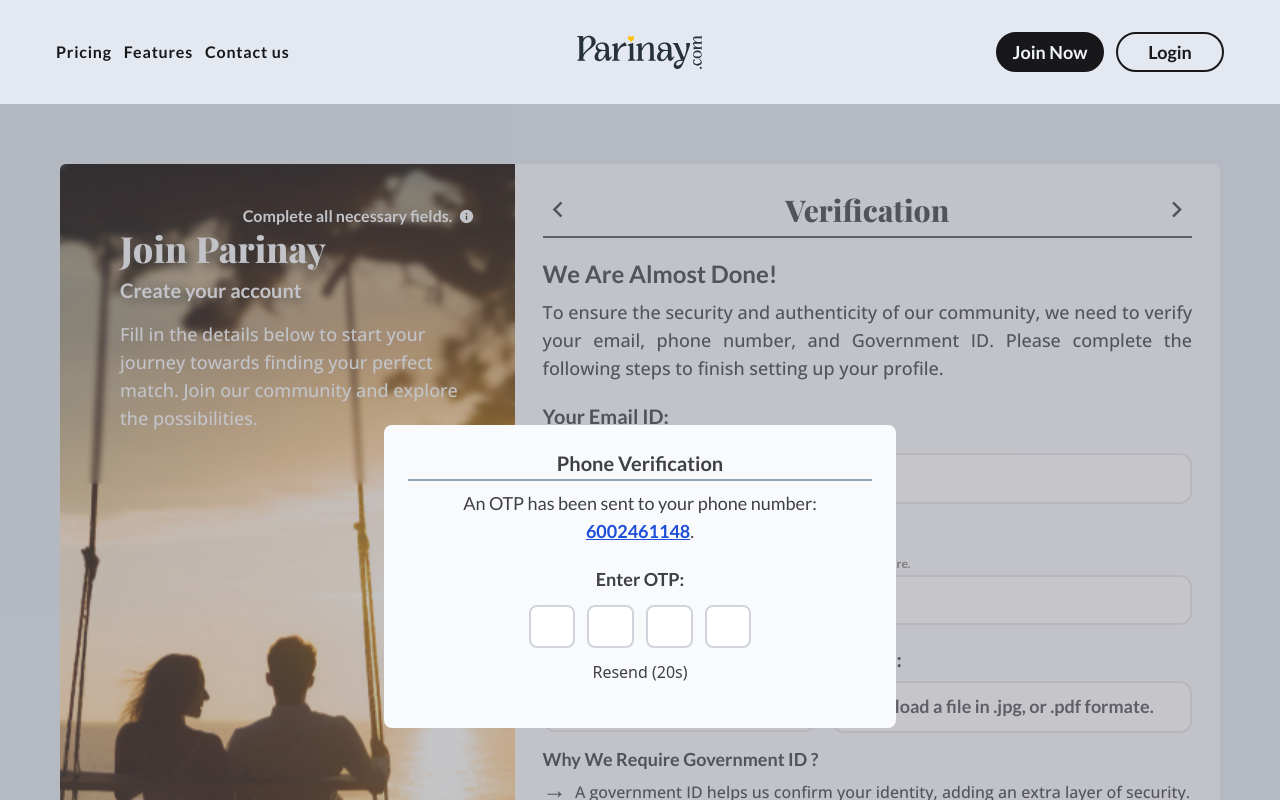
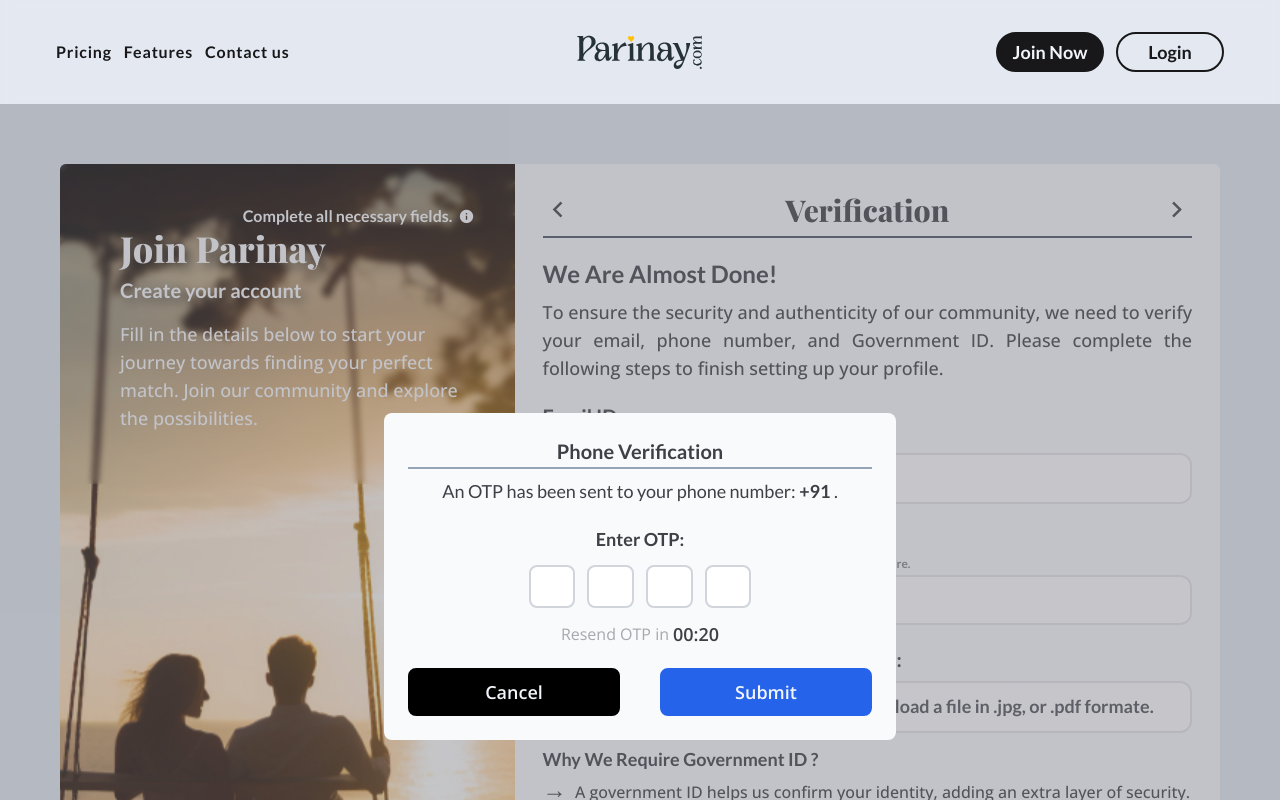
Before and after one commit to JyotiInHex/Parinay, a React (Create React App) app: page /register in a window 1280 px wide. Shown: the top 800 px of the page. Built offline with nearby package versions, Linux system fonts and the light colour scheme; the HTML template or start-up script is replaced by a standard one; a web font is replaced by a local one.

Commit message:
new update

```diff
--- /dev/null
+++ b/src/auth/fromStructure.jsx
@@ -0,0 +1,38 @@
+export const registrationFormState = {
+    profileFor: "",
+    fName: "",
+    lName: "",
+    gender: "",
+    religion: "",
+    community: "",
+    email: "",
+    phoneNumber: "",
+    DOB: "",
+    livingIn: "",
+    address: "",
+    zipCode: "",
+    marital: "",
+    diet: "",
+    height: "",
+    hobbies: "",
+    mostLikes: "",
+    pet: "",
+    qualifications: "",
+    collegeName: "",
+    workWith: "",
+    jobRole: "",
+    additionalJobRole: "",
+    annualIncome: "",
+    profileImg: "",
+    aboutSelf: "",
+    familyType: "",
+    familyValue: "",
+    familySocialStatus: "",
+    livingInWithFamily: "",
+    fatherStatus: "",
+    motherStatus: "",
+    siblingsType: "",
+    siblingsNum: "",
+    GovIdType: "",
+    GovIdDoc: "",
+}
--- a/src/auth/register.jsx
+++ b/src/auth/register.jsx
@@ -1,6 +1,7 @@
-import React, { useEffect, useState } from "react";
+import React, { useEffect, useRef, useState } from "react";
 import registerBg from "../assets/registration-1.webp";
 import validation from "./validation";
+import { registrationFormState } from "./fromStructure";
 import {
   profileFor,
   genders,
@@ -30,44 +31,8 @@
   });
 
   const [step, setStep] = useState(7);
-  const [formData, setFormData] = useState({
-    profileFor: "",
-    fName: "",
-    lName: "",
-    gender: "",
-    religion: "",
-    community: "",
-    email: "paragjyoti43d@gmail.com",
-    phoneNumber: "6002461148",
-    DOB: "",
-    livingIn: "",
-    address: "",
-    zipCode: "",
-    marital: "",
-    diet: "",
-    height: "",
-    hobbies: "",
-    mostLikes: "",
-    pet: "",
-    qualifications: "",
-    collegeName: "",
-    workWith: "",
-    jobRole: "",
-    additionalJobRole: "",
-    annualIncome: "",
-    profileImg: "",
-    aboutSelf: "",
-    familyType: "",
-    familyValue: "",
-    familySocialStatus: "",
-    livingInWithFamily: "",
-    fatherStatus: "",
-    motherStatus: "",
-    siblingsType: "",
-    siblingsNum: "",
-    GovIdType: "",
-    GovIdDoc: "",
-  });
+  const [formData, setFormData] = useState(registrationFormState);
+  const [otp, setOtpPin] = useState(new Array(4).fill(""));
   const [profilePic, setProfilePic] = useState(null);
   const [documentName, setDocName] = useState("");
   const [animation, setAnimation] = useState("");
@@ -76,6 +41,25 @@
   const [errors, setErrors] = useState({});
   const [otpPopUp, setOtpPopup] = useState(true);
   const currentError = validation(step, formData);
+  const [timeRemains, setTimerUpdate] = useState(20);
+
+  function selector(elem) {
+    return document.querySelector(elem);
+  }
+
+  const handleNext = () => {
+    if (Object.keys(currentError).length > 0) {
+      setErrors(currentError);
+    } else {
+      setAnimation("animate-slide-left");
+      setStep(step + 1);
+    }
+  };
+
+  const handlePrev = () => {
+    setAnimation("animate-slide-right");
+    step === 0 ? setStep(0) : setStep(step - 1);
+  };
 
   const handleChange = (e) => {
     const { name, value, files } = e.target;
@@ -105,20 +89,6 @@
     setToggleDropdown(false);
   };
 
-  const handleNext = () => {
-    if (Object.keys(currentError).length > 0) {
-      setErrors(currentError);
-    } else {
-      setAnimation("animate-slide-left");
-      setStep(step + 1);
-    }
-  };
-
-  const handlePrev = () => {
-    setAnimation("animate-slide-right");
-    step === 0 ? setStep(0) : setStep(step - 1);
-  };
-
   const handleProceed = () => {
     if (Object.keys(currentError).length > 0) {
       setErrors(currentError);
@@ -126,6 +96,37 @@
     } else {
       setOtpPopup(true);
     }
+
+  };
+
+  const handleOtpChange = (element, index) => {
+    let newOtp = [...otp];
+    newOtp[index] = element.value;
+    setOtpPin(newOtp);
+
+    if (element.value !== "" && index < 3) {
+      selector(`#otp-${index + 1}`).focus();
+    }
+  };
+
+  const handleKeyDown = (e, index) => {
+    if (
+      (e.key === "Backspace" && index > 0 && !otp[index]) ||
+      (e.key === "ArrowLeft" && index > 0)
+    ) {
+      selector(`#otp-${index - 1}`).focus();
+    } else if (e.key === "ArrowRight" && index < 3) {
+      selector(`#otp-${index + 1}`).focus();
+    }
+  };
+
+  const handleCancel = (e) => {
+    setFormData(registrationFormState);
+    setProfilePic("");
+    setDocName("");
+    setOtpPin("");
+    // setStep(1);
+    setOtpPopup(false);
   };
 
   const handleSubmission = (e) => {
@@ -161,11 +162,7 @@
               possibilities.
             </p>
           </div>
-          <form
-            className="registrationForm w-full h-auto bg-slate-50 rounded-r-md overflow-x-clip"
-            method="POST"
-            onSubmit={handleSubmission}
-          >
+          <form className="registrationForm w-full h-auto bg-slate-50 rounded-r-md overflow-x-clip">
             <div className="relative w-full h-fit transition-all p-7 flex text-zinc-700">
               {step === 1 && (
                 <fieldset className={`${animation} w-full min-w-full h-auto`}>
@@ -1865,7 +1862,7 @@
                         htmlFor="Email ID Verification"
                       >
                         <h3 className="text-xl font-lato font-semibold">
-                          Your Email ID:
+                          Email ID:
                         </h3>
                         <span className="optional">
                           If you want to change your Email ID, please update it
@@ -1981,7 +1978,7 @@
                             className={`${
                               formData.GovIdType === "" &&
                               documentName === "" &&
-                              "bg-[#f5f7f8] text-[#bebebe]"
+                              "bg-[#f5f7f8] text-[#d4d4d4]"
                             } outline-none border-2 bg-white border-zinc-200 rounded-xl w-[20em] max-w-[20em] h-auto min-h-[2.8em] py-3 px-4 text-lg font-lato font-semibold text-zinc-600 leading-tight cursor-pointer transition-all focus:border-blue-500 whitespace-nowrap overflow-hidden`}
                           >
                             <i className="ri-upload-2-fill"></i>{" "}
@@ -2042,33 +2039,83 @@
           </form>
         </div>
         {otpPopUp && (
-          <div className={`${otpPopUp && 'opacity-100 visible'} absolute top-0 left-0 w-full h-full bg-zinc-500/40 z-40 flex flex-col justify-center transition-all`}>
-            <div className={`${otpPopUp && 'animate-slide-top'} self-center flex flex-col justify-center w-2/5 h-fit bg-slate-50 p-6 rounded-lg text-zinc-700`}>
+          <div
+            className={`${
+              otpPopUp && "opacity-100 visible"
+            } absolute top-0 left-0 w-full h-full bg-zinc-500/40 z-40 flex flex-col justify-center transition-all`}
+          >
+            <div
+              className={`${
+                otpPopUp && "animate-slide-top"
+              } self-center flex flex-col justify-center w-2/5 h-fit bg-slate-50 p-6 rounded-lg text-zinc-700`}
+            >
               <h2 className="relative text-xl text-center font-lato font-semibold after:absolute after:left-0 after:-bottom-1 after:w-full after:h-[2px] after:bg-slate-400">
                 Phone Verification
               </h2>
 
-              <p className="text-lg text-center font-lato font-medium mt-3">An OTP has been sent to your phone number: <i className="not-italic text-blue-700 font-semibold underline">{formData.phoneNumber}</i>.
+              <p className="text-lg text-center font-lato font-medium mt-3">
+                An OTP has been sent to your phone number:{" "}
+                <i className="not-italic font-semibold">
+                  +91 {formData.phoneNumber}
+                </i>
+                .
               </p>
 
-              <form method="POST" onSubmit={handleSubmission} className="space-y-3 p-5 w-full h-fit">
-                <label htmlFor="email-otp" className="flex flex-col justify-center items-center gap-3">
-                  <span className="text-lg whitespace-nowrap font-lato font-semibold">Enter OTP:</span>
+              <form className="space-y-3 p-5 w-full h-fit">
+                <label
+                  htmlFor="email-otp"
+                  className="flex flex-col justify-center items-center gap-3"
+                >
+                  <span className="text-lg whitespace-nowrap font-lato font-semibold">
+                    Enter OTP:
+                  </span>
                   <div className="flex justify-center items-center gap-3">
-                    {["OTP-1","OTP-2","OTP-3","OTP-4"].map((digits, index) => (
+                    {["OTP-1", "OTP-2", "OTP-3", "OTP-4"].map((index) => (
                       <input
                         key={index}
                         className="outline-none w-[11%] h-1/6 border-2 border-gray-300 rounded-lg p-2 text-center text-lg font-merriweather font-extrabold"
                         type="text"
                         name="phoneOtp"
-                        id={digits}
+                        value={otp[index]}
+                        onChange={(e) => {
+                          handleOtpChange(e.target, index);
+                        }}
+                        onKeyDown={(e) => {
+                          handleKeyDown(e, index)
+                        }}
+                        id={`otp-${index}`}
                         maxLength={1}
                       />
                     ))}
                   </div>
-                  <div>Resend (20s)</div>
+                  <div className="flex gap-1">
+                    <button
+                      className="outline-none border-0 bg-transparent text-base text-zinc-500/60 font-opensans"
+                      disabled={!timeRemains == 0}
+                    >
+                      Resend OTP in
+                    </button>
+                    <h6 className="text-lg font-opensans font-semibold">
+                      00:{timeRemains}
+                    </h6>
+                  </div>
                 </label>
               </form>
+              <div className="flex justify-evenly items-center gap-10 text-lg text-slate-100 font-opensans font-semibold">
+                <button
+                  className="outline-none border-2 border-black w-full h-fit bg-black py-2 rounded-lg"
+                  type="button"
+                  onClick={handleCancel}
+                >
+                  Cancel
+                </button>
+                <button
+                  className="outline-none border-2 border-blue-600 w-full h-fit bg-blue-600 py-2 rounded-lg"
+                  type="submit"
+                >
+                  Submit
+                </button>
+              </div>
             </div>
           </div>
         )}
```
